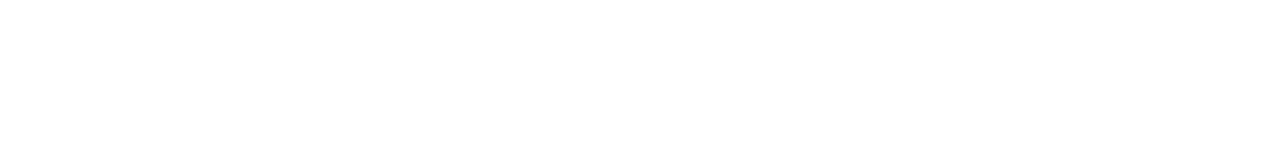
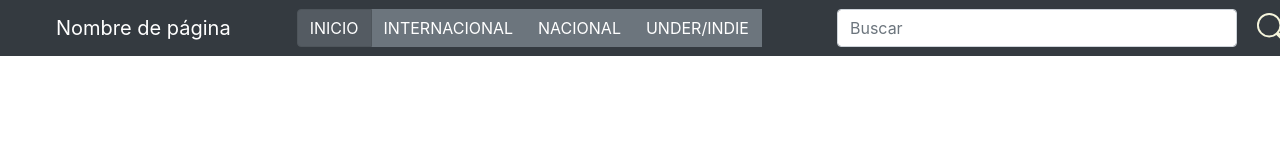
Before and after one commit to AgendaShows/WebAppAgendaShows, a plain HTML site: page index.html in a window 1280 px wide. Drawn offline with nearby package versions, Linux system fonts and the light colour scheme.

Commit message:
subo index y css del header v.1

```diff
--- a/css/styles.css
+++ b/css/styles.css
@@ -0,0 +1,45 @@
+/*NAV BAR CSS*/
+.container-header {
+    width: 100%;
+    padding-right: 0;
+    padding-left: 0;
+    margin-right: auto;
+    margin-left: auto;
+}
+#barraDeNavegacion {
+    height: 35px;
+    opacity: 75%;
+    background-color:#393e46;
+    width: 100vw;
+}
+.nav-item{
+    padding-left:50px;
+    font-weight:100;
+}
+.options{
+    padding-left:10%;;
+}
+.buscador{
+    padding-left: 75px;
+}
+#barraBusqueda{
+    width:400px;
+}
+.bi-music-note-list{
+    margin-top:4px;
+    margin-right:20px;
+    margin-left: 20px;
+    height: 30px;
+    width: 30px;
+    float: left;
+    color: beige;
+}
+.bi-search{
+    margin-left: 20px;
+    margin-top:4px;
+    height: 30px;
+    width: 30px;
+    float: left;
+    color: beige;
+}
+/*Cierro CSS NAVBAR*/
--- a/index.html
+++ b/index.html
@@ -5,12 +5,66 @@
     <meta charset="UTF-8">
     <meta name="viewport" content="width=device-width, initial-scale=1.0">
     <title>Agenda Shows UADE Diploma</title>
-    <link rel="stylesheet" href="https://stackpath.bootstrapcdn.com/bootstrap/4.4.1/css/bootstrap.min.css" integrity="sha384-Vkoo8x4CGsO3+Hhxv8T/Q5PaXtkKtu6ug5TOeNV6gBiFeWPGFN9MuhOf23Q9Ifjh" crossorigin="anonymous">
+    <link rel="stylesheet" href="https://stackpath.bootstrapcdn.com/bootstrap/4.4.1/css/bootstrap.min.css"
+        integrity="sha384-Vkoo8x4CGsO3+Hhxv8T/Q5PaXtkKtu6ug5TOeNV6gBiFeWPGFN9MuhOf23Q9Ifjh" crossorigin="anonymous">
     <link rel="stylesheet" href="css/styles.css">
 </head>
 
 <body>
-    <header></header>
+<!--ACA ARRANCA FUNCIONALIDAD-HEADER LAU-->
+    <header>
+        <div class="container-fluid container-header">
+            <div class="navbar navbar-expand-lg navbar-dark bg-dark sticky-top">
+                <!--inserto imagen de nota musical a modo de logo-->
+                <svg class="bi bi-music-note-list" width="1em" height="1em" viewBox="0 0 16 16" fill="currentColor"
+                    xmlns="http://www.w3.org/2000/svg">
+                    <path d="M12 13c0 1.105-1.12 2-2.5 2S7 14.105 7 13s1.12-2 2.5-2 2.5.895 2.5 2z" />
+                    <path fill-rule="evenodd" d="M12 3v10h-1V3h1z" />
+                    <path d="M11 2.82a1 1 0 0 1 .804-.98l3-.6A1 1 0 0 1 16 2.22V4l-5 1V2.82z" />
+                    <path fill-rule="evenodd"
+                        d="M0 11.5a.5.5 0 0 1 .5-.5H4a.5.5 0 0 1 0 1H.5a.5.5 0 0 1-.5-.5zm0-4A.5.5 0 0 1 .5 7H8a.5.5 0 0 1 0 1H.5a.5.5 0 0 1-.5-.5zm0-4A.5.5 0 0 1 .5 3H8a.5.5 0 0 1 0 1H.5a.5.5 0 0 1-.5-.5z" />
+                </svg>
+                <a class="navbar-brand" href="#">Nombre de página</a>
+                <div id="barraDeNavegacion mr-auto">
+                    <!--Pruebo botones de bootstrap con selector fachero-->
+                    <div class="btn-group btn-group-toggle nav-item" data-toggle="buttons">
+                        <!--botones-->
+                        <label class="btn btn-secondary active">
+                            <input type="radio" name="options" id="option1" checked> INICIO
+                            <!--CHECKED (CAMBIA LA SELECCIÓN)
+                                                            Method: $().button('toggle')
+                                                            description: Toggles push state. Gives the button the appearance that it has been activated.-->
+                        </label>
+                        <label class="btn btn-secondary">
+                            <input type="radio" name="options" id="option2"> INTERNACIONAL
+                        </label>
+                        <label class="btn btn-secondary">
+                            <input type="radio" name="options" id="option3"> NACIONAL
+                        </label>
+                        <label class="btn btn-secondary">
+                            <input type="radio" name="options" id="option4"> UNDER/INDIE
+                        </label>
+                        <!--Barra de busqueda de bootstrap con borrado integrado-->
+                        <form class="buscador">
+                            <input id="barraBusqueda" class="form-control mr-ms-2" type="search" placeholder="Buscar"
+                                aria-label="Search">
+                        </form>
+                        <!--inserto imagen de lupa-->
+                        <svg class="bi bi-search" width="1em" height="1em" viewBox="0 0 16 16" fill="currentColor"
+                            xmlns="http://www.w3.org/2000/svg">
+                            <path fill-rule="evenodd"
+                                d="M10.442 10.442a1 1 0 0 1 1.415 0l3.85 3.85a1 1 0 0 1-1.414 1.415l-3.85-3.85a1 1 0 0 1 0-1.415z" />
+                            <path fill-rule="evenodd"
+                                d="M6.5 12a5.5 5.5 0 1 0 0-11 5.5 5.5 0 0 0 0 11zM13 6.5a6.5 6.5 0 1 1-13 0 6.5 6.5 0 0 1 13 0z" />
+                        </svg>
+                        </form>
+                    </div>
+                </div>
+            </div>
+        </div>
+    </header>
+    <!--ACA TERMINA FUNCIONALIDAD-HEADER LAU-->
+
     <nav></nav>
     <main>
         <article></article>
```
